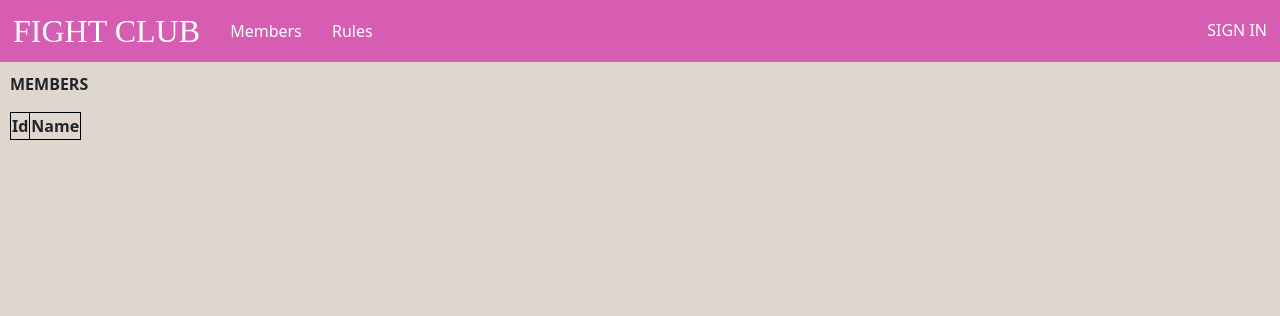
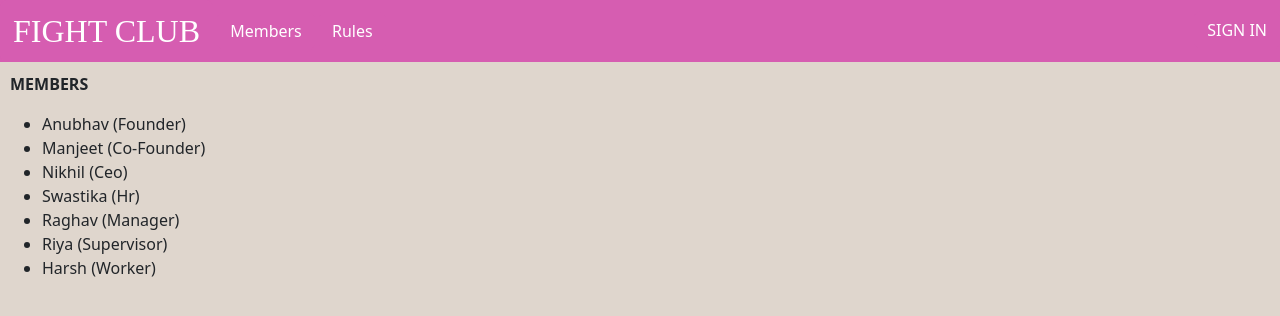
Before and after one commit to Anubhav505/Fight-Club, a Node server app: template views/members.ejs in a window 1280 px wide. Shown: the top 316 px of the page. Run offline with Node 20, Linux system fonts and the light colour scheme; the template is opened without the code that fills it, so the values that code supplies are empty; some web fonts are replaced.

Commit message:
Added Members

```diff
--- a/views/members.ejs
+++ b/views/members.ejs
@@ -1,23 +1,15 @@
 <%- include("includes/head.ejs") %>
     <div class="members">
         <p><b>MEMBERS</b></p>
-    <table>
-        <tr>
-            <th>Id</th>
-            <th>Name</th>
-        </tr>
-        <% for(user of users){ %>
-            <tr>
-                <td> <%= user.id %></td>
-                <td> <%= user.username %></td>
-                <td>
-                    <form method="get" action="/user/<%= user.id %>/edit">
-                        <button>edit</button>
-                    </form>
-                </td>
-            </tr>
-        <% } %>
-    </table>
+    <ul>
+        <li>Anubhav (Founder)</li>
+        <li>Manjeet (Co-Founder)</li>
+        <li>Nikhil (Ceo)</li>
+        <li>Swastika (Hr)</li>
+        <li>Raghav (Manager)</li>
+        <li>Riya (Supervisor)</li>
+        <li>Harsh (Worker)</li>
+    </ul>
     </div>
 </body>
 </html>
```
